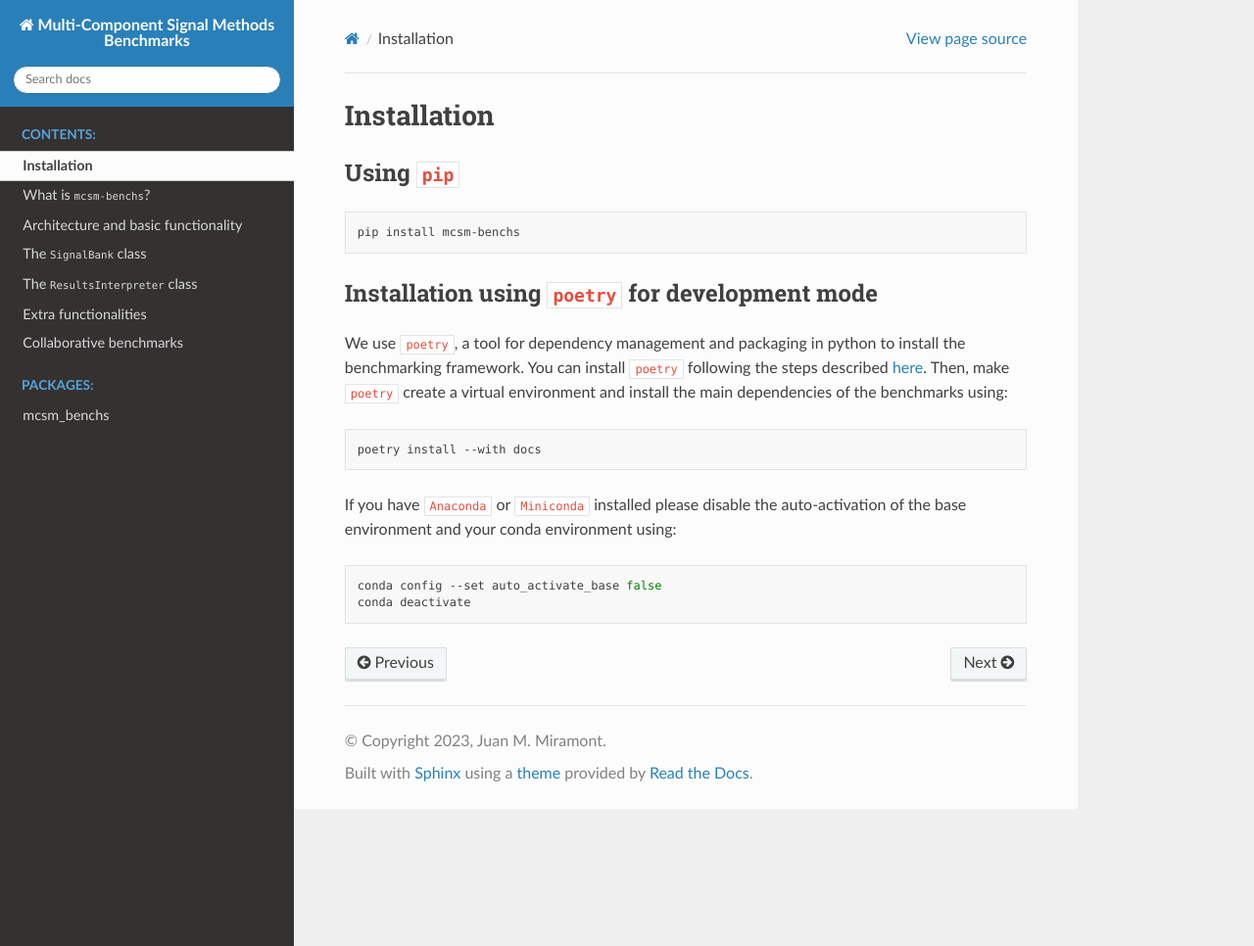
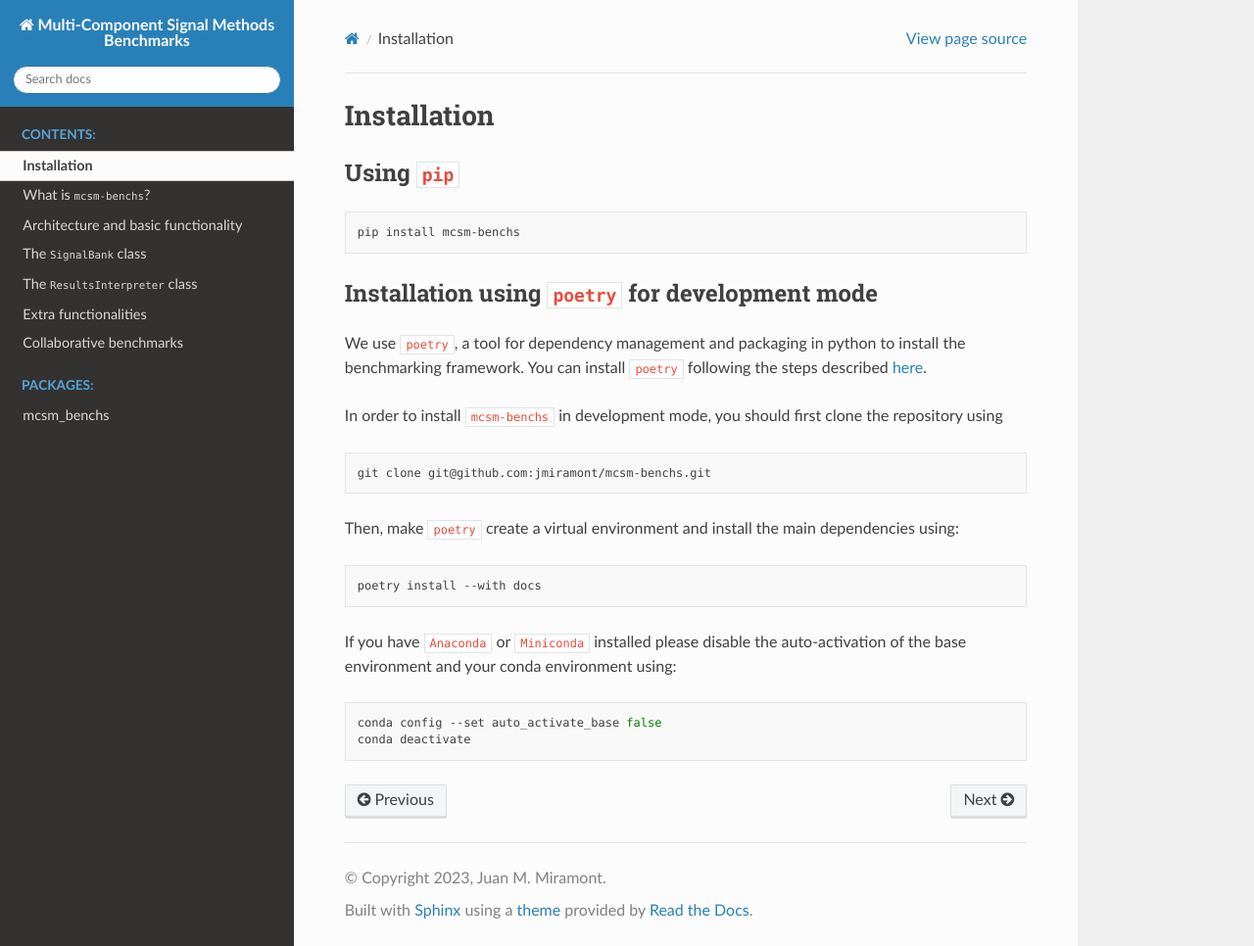
Before and after one commit to jmiramont/mcsm-benchs, a Sphinx documentation site: the page built from docs/install.md, in a window 1280 px wide and 966 px high. Shown: the whole window at 98% size. Built offline with Sphinx 7.4.7 and the Read the Docs theme 3.1.0, drawn with Linux system fonts in a browser that asks for light colours; pages that are not in the unit, such as notebooks, are missing from menus.

Commit message:
Updating installation instructions.

````diff
--- a/docs/install.md
+++ b/docs/install.md
@@ -9,7 +9,14 @@ pip install mcsm-benchs
 ## Installation using `poetry` for development mode
 
 We use [```poetry```](https://python-poetry.org/docs/), a tool for dependency management and packaging in python to install the benchmarking framework. You can install ```poetry``` following the steps described [here](https://python-poetry.org/docs/#installation).
-Then, make ```poetry``` create a virtual environment and install the main dependencies of the benchmarks using:
+
+In order to install `mcsm-benchs` in development mode, you should first clone the repository using
+
+```bash
+git clone git@github.com:jmiramont/mcsm-benchs.git
+```
+
+Then, make ```poetry``` create a virtual environment and install the main dependencies using:
 
 ```bash
 poetry install --with docs
````
